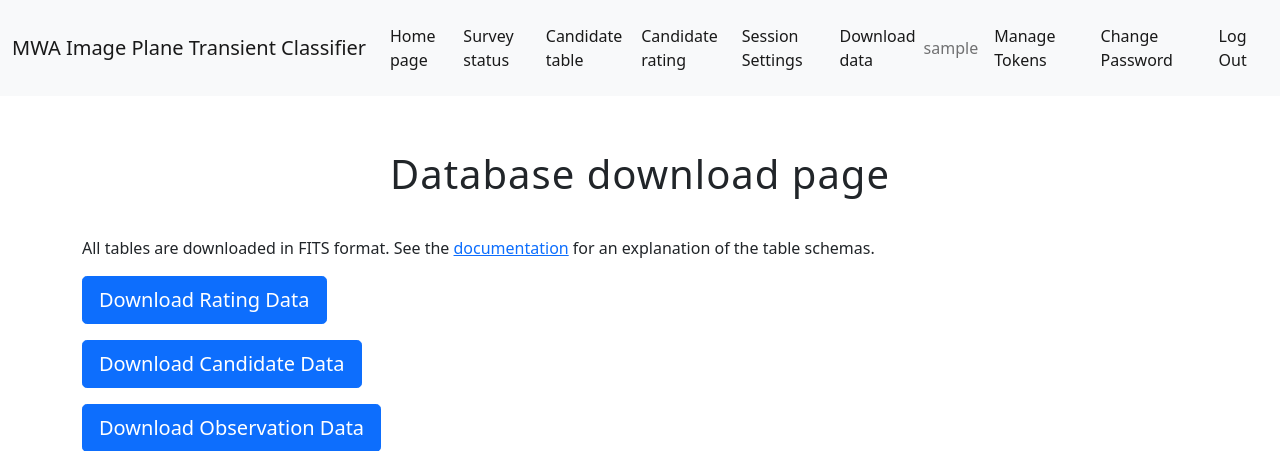
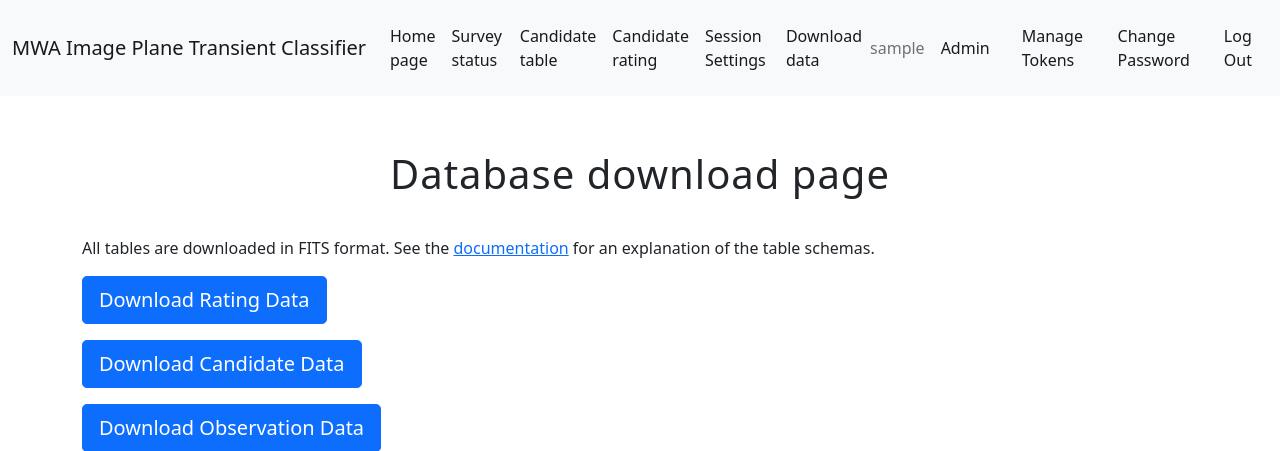
Before and after one commit to robotopia/GleamXGPMonitoring, a Django app: page /download_page/ in a window 1280 px wide. Shown: the top 451 px of the page. Run offline with Django 4.2, Linux system fonts and the light colour scheme; the visitor is signed in with stand-in values (Sample User, id 1); parts of the project's set-up code (start-up, migrations or seed data) failed here and were passed over.

Commit message:
add admin link for logged in admin users

```diff
--- a/gleam_webapp/templates/candidate_app/header.html
+++ b/gleam_webapp/templates/candidate_app/header.html
@@ -43,6 +43,11 @@
             <span class="navbar-text active">
               {{ user.username }}
             </span>
+            {% if user.is_staff %}
+              <span class="navbar-text">
+                <a class="nav-link" href="/admin/">Admin</a>
+              </span>
+            {% endif %}
             <span class="navbar-text">
               <a class="nav-link" href="/token_manage/">Manage Tokens</a>
             </span>
```
Lines whose indentation alone changed are shown as unchanged.
